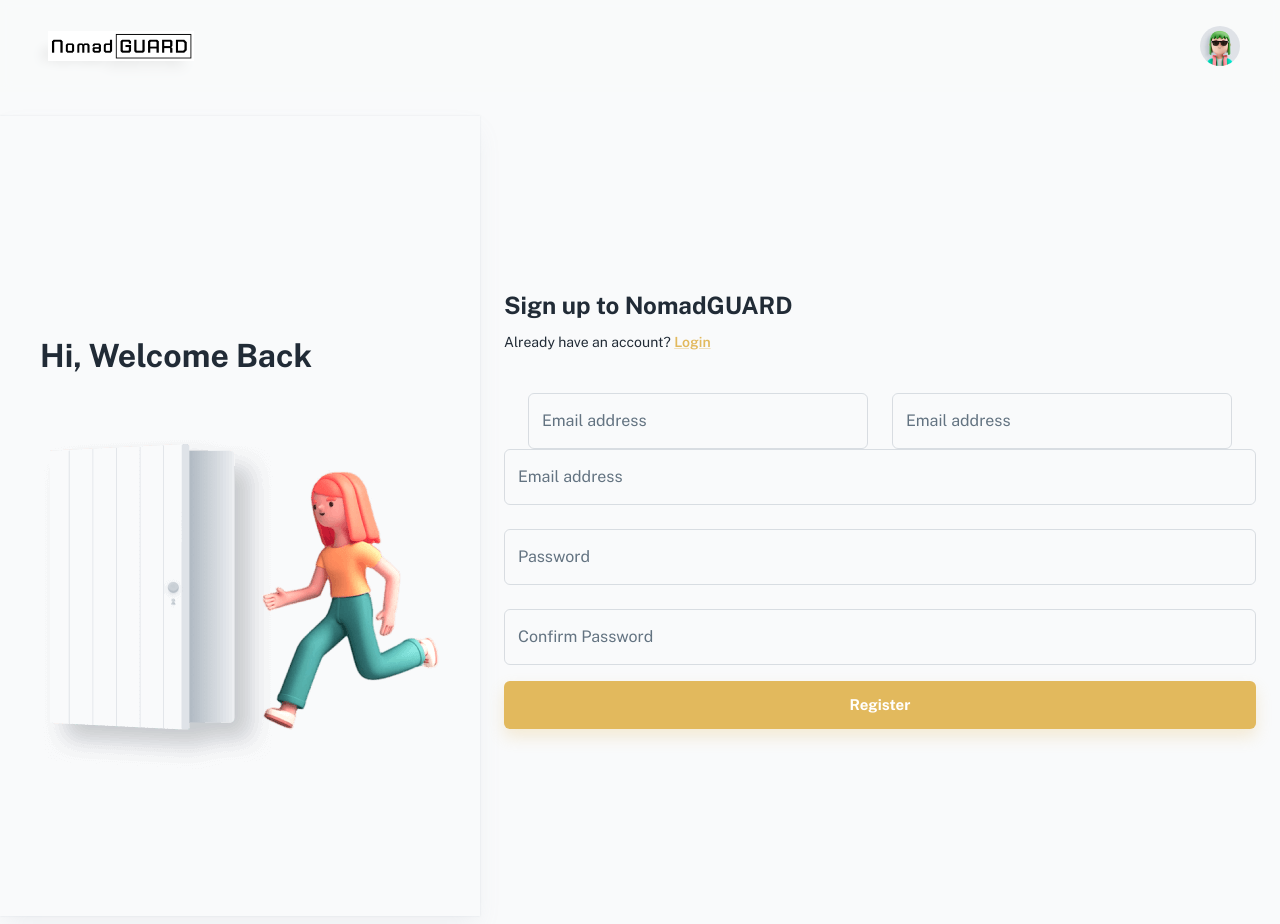
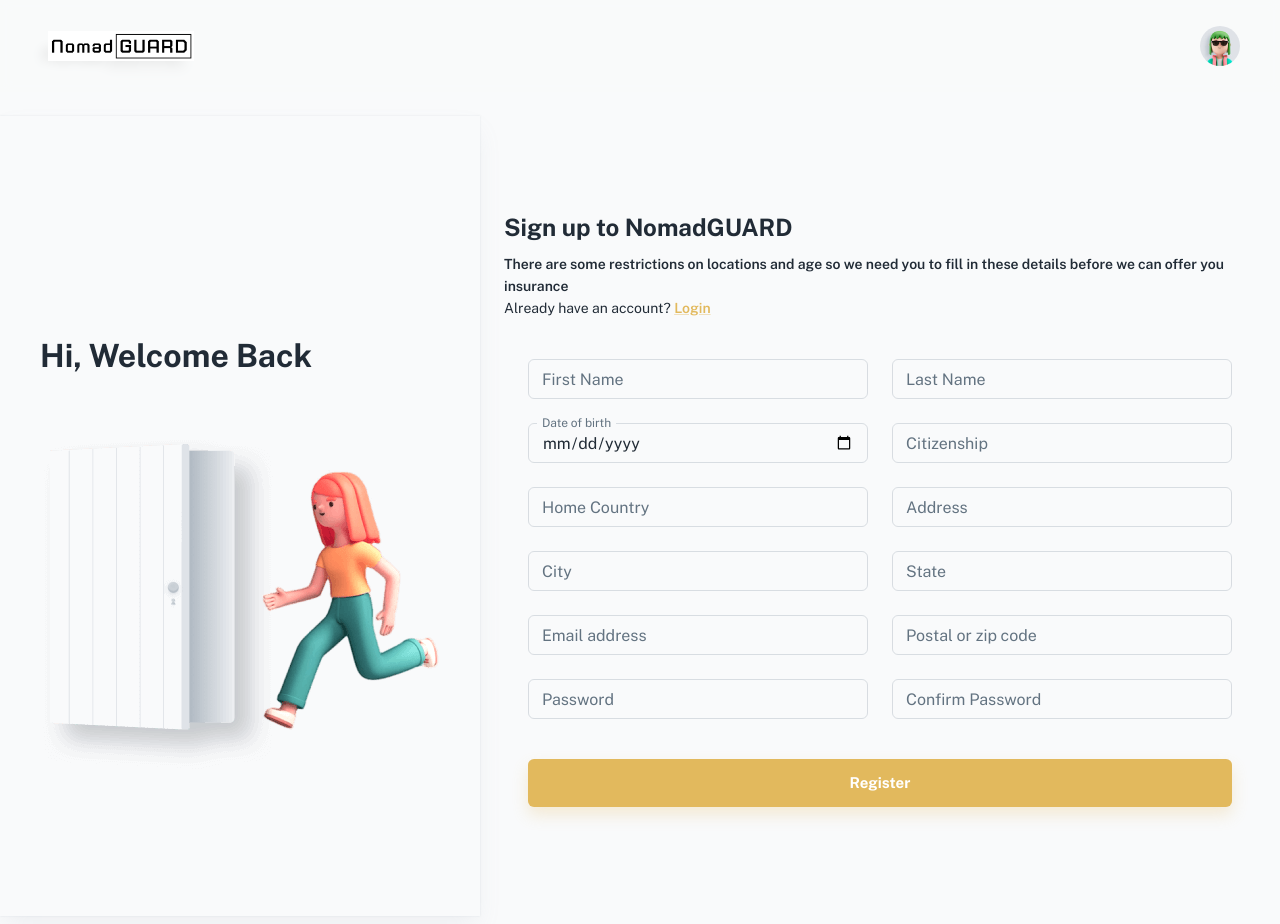
Before and after one commit to pesto-students/nomadguard--frontend-p4-team-prateek-1, a React (Create React App) app: page /register in a window 1280 px wide. Built offline with nearby package versions, Linux system fonts and the light colour scheme; some icons are missing; a web font is replaced by a local one.

Commit message:
SignUp page fields added/ validations

```diff
--- a/src/pages/RegisterPage.js
+++ b/src/pages/RegisterPage.js
@@ -37,7 +37,7 @@
   display: 'flex',
   justifyContent: 'center',
   flexDirection: 'column',
-  padding: theme.spacing(12, 0),
+  padding: theme.spacing(2, 0),
 }));
 
 // ----------------------------------------------------------------------
@@ -74,7 +74,9 @@
             <Typography variant="h4" gutterBottom>
               Sign up to NomadGUARD
             </Typography>
-
+            <Typography variant="subtitle2" >
+              There are some restrictions on locations and age so we need you to fill in these details before we can offer you insurance {''}
+            </Typography>
             <Typography variant="body2" sx={{ mb: 5 }}>
               Already have an account? {''}
               <Link variant="subtitle2" to="/login" component={RouterLink}>Login</Link>
--- a/src/sections/auth/register/RegisterForm.js
+++ b/src/sections/auth/register/RegisterForm.js
@@ -1,10 +1,9 @@
-import { useState } from 'react';
+import { useState, React } from 'react';
 import { useNavigate } from 'react-router-dom';
 // form builder
 import { useFormik, Form, FormikProvider } from 'formik';
 // validation
 import * as Yup from 'yup';
-
 // @mui
 import { Link, Stack, IconButton, InputAdornment, Grid, TextField, Checkbox, Container } from '@mui/material';
 import { LoadingButton } from '@mui/lab';
@@ -21,17 +20,58 @@
   const [showPassword, setShowPassword] = useState(false);
   const [showConfirmPassword, setShowConfirmPassword] = useState(false);
 
-
   const RegisterSchema = Yup.object().shape({
+    firstName: Yup.string()
+      .min(2, 'Too Short!')
+      .max(50, 'Too Long!')
+      .required('First Name is required'),
+    lastName: Yup.string()
+      .min(2, 'Too Short!')
+      .max(50, 'Too Long!')
+      .required('Last Name is required'),
     email: Yup.string()
       .email('Email must be a valid email address')
       .required('Email is required'),
+    dob: Yup.date().required('Date of birth is required').nullable(),
+    citizenship: Yup.string()
+      .min(2, 'Too Short!')
+      .max(50, 'Too Long!')
+      .required('Designation is required'),
+    homeCountry: Yup.string()
+      .min(2, 'Too Short!')
+      .max(50, 'Too Long!')
+      .required('Designation is required'),
+    address: Yup.string()
+      .min(2, 'Too Short!')
+      .max(50, 'Too Long!')
+      .required('Designation is required'),
+    city: Yup.string()
+      .min(2, 'Too Short!')
+      .max(50, 'Too Long!')
+      .required('Designation is required'),
+    state: Yup.string()
+      .min(2, 'Too Short!')
+      .max(50, 'Too Long!')
+      .required('Designation is required'),
+    zipCode: Yup.number()
+      .min(2, 'Too Short!')
+      .max(50, 'Too Long!')
+      .required('Designation is required'),
     password: Yup.string().required('Password is required'),
     confirmPassword: Yup.string().oneOf([Yup.ref('password'), null], 'Passwords must match').required("Confirm New Password is required"),
   });
 
   const formik = useFormik({
     initialValues: {
+      firstName: '',
+      lastName: '',
+      dob: '',
+      citizenship: '',
+      homeCountry: '',
+      address: '',
+      city: '',
+      state: '',
+      zipCode: '',
       email: '',
       password: '',
     },
@@ -63,6 +103,10 @@
 
   const { errors, touched, handleSubmit, isSubmitting, getFieldProps } = formik;
 
+  // dob picker
+  const handleChange = (newValue) => {
+    setValue(newValue);
+  };
 
   const handleClick = () => {
     navigate('/dashboard', { replace: true });
@@ -80,6 +124,113 @@
               <Grid item xs={12} md={6} lg={6}>
                 <TextField
                   fullWidth
+                  size="small"
+                  autoComplete="firstName"
+                  type="text"
+                  label="First Name"
+                  {...getFieldProps('firstName')}
+                  error={Boolean(touched.firstName && errors.firstName)}
+                  helperText={touched.firstName && errors.firstName}
+                />
+              </Grid>
+
+              <Grid item xs={12} md={6} lg={6}>
+                <TextField
+                  fullWidth
+                  size="small"
+                  autoComplete="lastName"
+                  type="text"
+                  label="Last Name"
+                  {...getFieldProps('lastName')}
+                  error={Boolean(touched.lastName && errors.lastName)}
+                  helperText={touched.lastName && errors.lastName}
+                />
+              </Grid>
+              <Grid item xs={12} md={6} lg={6}>
+                <TextField
+                  fullWidth
+                  size="small"
+                  id="dob"
+                  label="Date of birth"
+                  type="date"
+                  {...getFieldProps('dob')}
+                  defaultValue="2017-05-24"
+                  InputLabelProps={{
+                    shrink: true,
+                  }}
+                  error={Boolean(touched.dob && errors.dob)}
+                  helperText={touched.lastNadobme && errors.dob}
+                />
+
+
+              </Grid>
+
+              <Grid item xs={12} md={6} lg={6}>
+                <TextField
+                  fullWidth
+                  size="small"
+                  autoComplete="citizenship"
+                  type="text"
+                  label="Citizenship"
+                  {...getFieldProps('citizenship')}
+                  error={Boolean(touched.citizenship && errors.citizenship)}
+                  helperText={touched.citizenship && errors.citizenship}
+                />
+              </Grid>
+              <Grid item xs={12} md={6} lg={6}>
+                <TextField
+                  fullWidth
+                  size="small"
+                  autoComplete="homeCountry"
+                  type="text"
+                  label="Home Country"
+                  {...getFieldProps('homeCountry')}
+                  error={Boolean(touched.homeCountry && errors.homeCountry)}
+                  helperText={touched.homeCountry && errors.homeCountry}
+                />
+              </Grid>
+
+              <Grid item xs={12} md={6} lg={6}>
+                <TextField
+                  fullWidth
+                  size="small"
+                  autoComplete="address"
+                  type="text"
+                  label="Address"
+                  {...getFieldProps('address')}
+                  error={Boolean(touched.address && errors.address)}
+                  helperText={touched.address && errors.address}
+                />
+              </Grid>
+              <Grid item xs={12} md={6} lg={6}>
+                <TextField
+                  fullWidth
+                  size="small"
+                  autoComplete="city"
+                  type="text"
+                  label="City"
+                  {...getFieldProps('city')}
+                  error={Boolean(touched.city && errors.city)}
+                  helperText={touched.city && errors.city}
+                />
+              </Grid>
+
+              <Grid item xs={12} md={6} lg={6}>
+                <TextField
+                  fullWidth
+                  size="small"
+                  autoComplete="state"
+                  type="text"
+                  label="State"
+                  {...getFieldProps('state')}
+                  error={Boolean(touched.state && errors.state)}
+                  helperText={touched.state && errors.state}
+                />
+              </Grid>
+              <Grid item xs={12} md={6} lg={6}>
+                <TextField
+                  fullWidth
+                  size="small"
                   autoComplete="username"
                   type="email"
                   label="Email address"
@@ -88,36 +239,24 @@
                   helperText={touched.email && errors.email}
                 />
               </Grid>
+              <Grid item xs={12} md={6} lg={6}>
+                <TextField
+                  fullWidth
+                  size="small"
+                  autoComplete="zipCode"
+                  type="number"
+                  label="Postal or zip code"
+                  {...getFieldProps('zipCode')}
+                  error={Boolean(touched.zipCode && errors.zipCode)}
+                  helperText={touched.zipCode && errors.zipCode}
+                />
+              </Grid>
+
 
               <Grid item xs={12} md={6} lg={6}>
                 <TextField
                   fullWidth
-                  autoComplete="username"
-                  type="email"
-                  label="Email address"
-                  {...getFieldProps('email')}
-                  error={Boolean(touched.email && errors.email)}
-                  helperText={touched.email && errors.email}
-                />
-              </Grid>
-
-            </Grid>
-          </Container>
-
-
-
-          <Stack spacing={3}>
-            <TextField
-              fullWidth
-              autoComplete="username"
-              type="email"
-              label="Email address"
-              {...getFieldProps('email')}
-              error={Boolean(touched.email && errors.email)}
-              helperText={touched.email && errors.email}
-            />
-
-            <TextField
+                  size="small"
                   name="password"
                   label="Password"
                   type={showPassword ? 'text' : 'password'}
@@ -134,8 +273,12 @@
                   error={Boolean(touched.password && errors.password)}
                   helperText={touched.password && errors.password}
                 />
+              </Grid>
 
+              <Grid item xs={12} md={6} lg={6}>
                 <TextField
+                  fullWidth
+                  size="small"
                   name="confirmPassword"
                   label="Confirm Password"
                   type={showConfirmPassword ? 'text' : 'password'}
@@ -152,7 +295,18 @@
                   error={Boolean(touched.confirmPassword && errors.confirmPassword)}
                   helperText={touched.confirmPassword && errors.confirmPassword}
                 />
-          </Stack>
+              </Grid>
+
+              <Grid item xs={12} md={12} lg={12}>
+              <LoadingButton sx={{ my: 2 }} fullWidth size="large" type="submit" variant="contained">
+                Register
+              </LoadingButton>
+              </Grid>
+
+            </Grid>
+          </Container>
+
+
           {/*
           <Stack direction="row" alignItems="center" justifyContent="space-between" sx={{ my: 2 }}>
             <Checkbox name="remember" label="Remember me" />
@@ -161,9 +315,7 @@
             </Link>
           </Stack> */}
 
-          <LoadingButton sx={{ my: 2 }} fullWidth size="large" type="submit" variant="contained">
-            Register
-          </LoadingButton>
+
         </Form>
       </FormikProvider>
     </>
```
Lines whose indentation alone changed are shown as unchanged.
